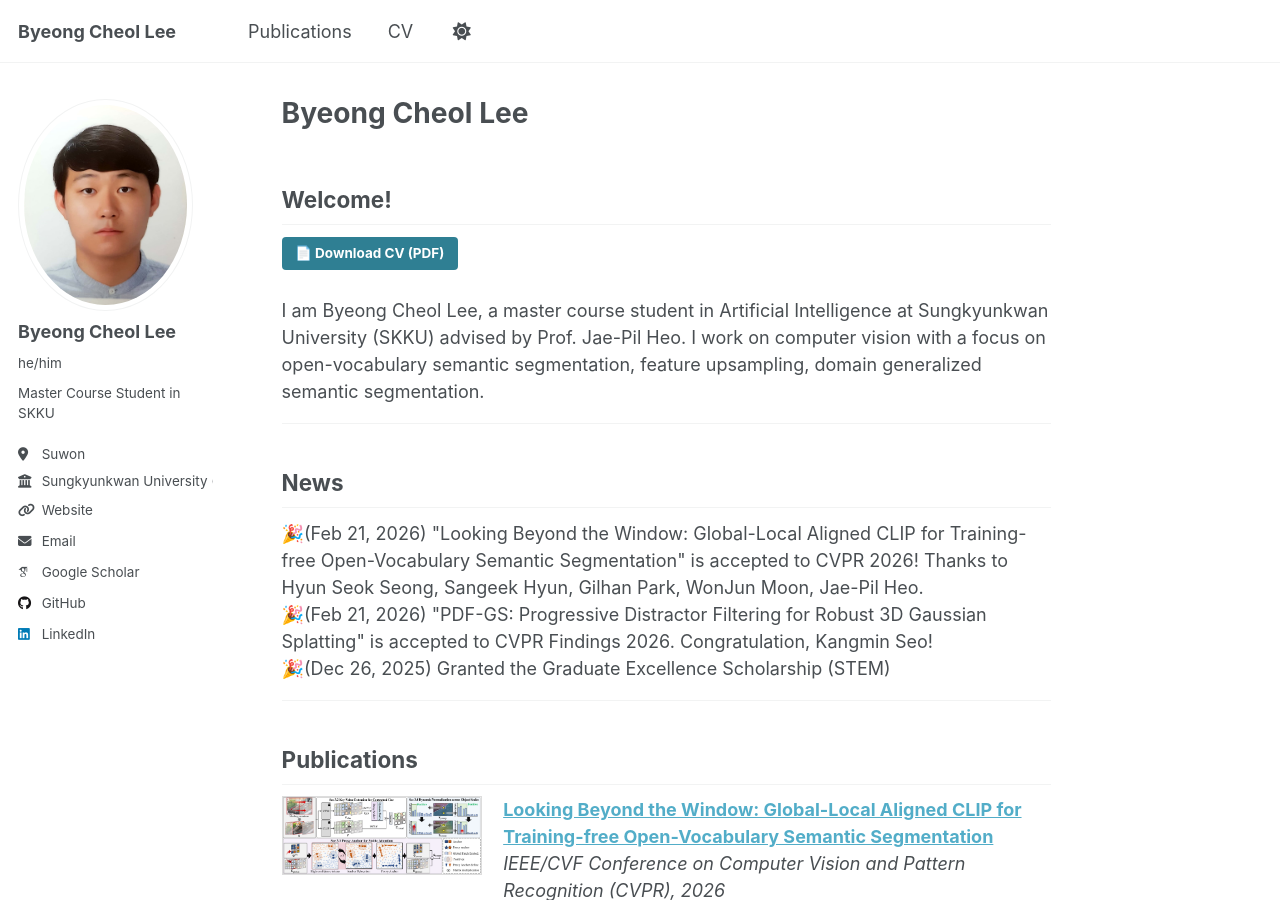
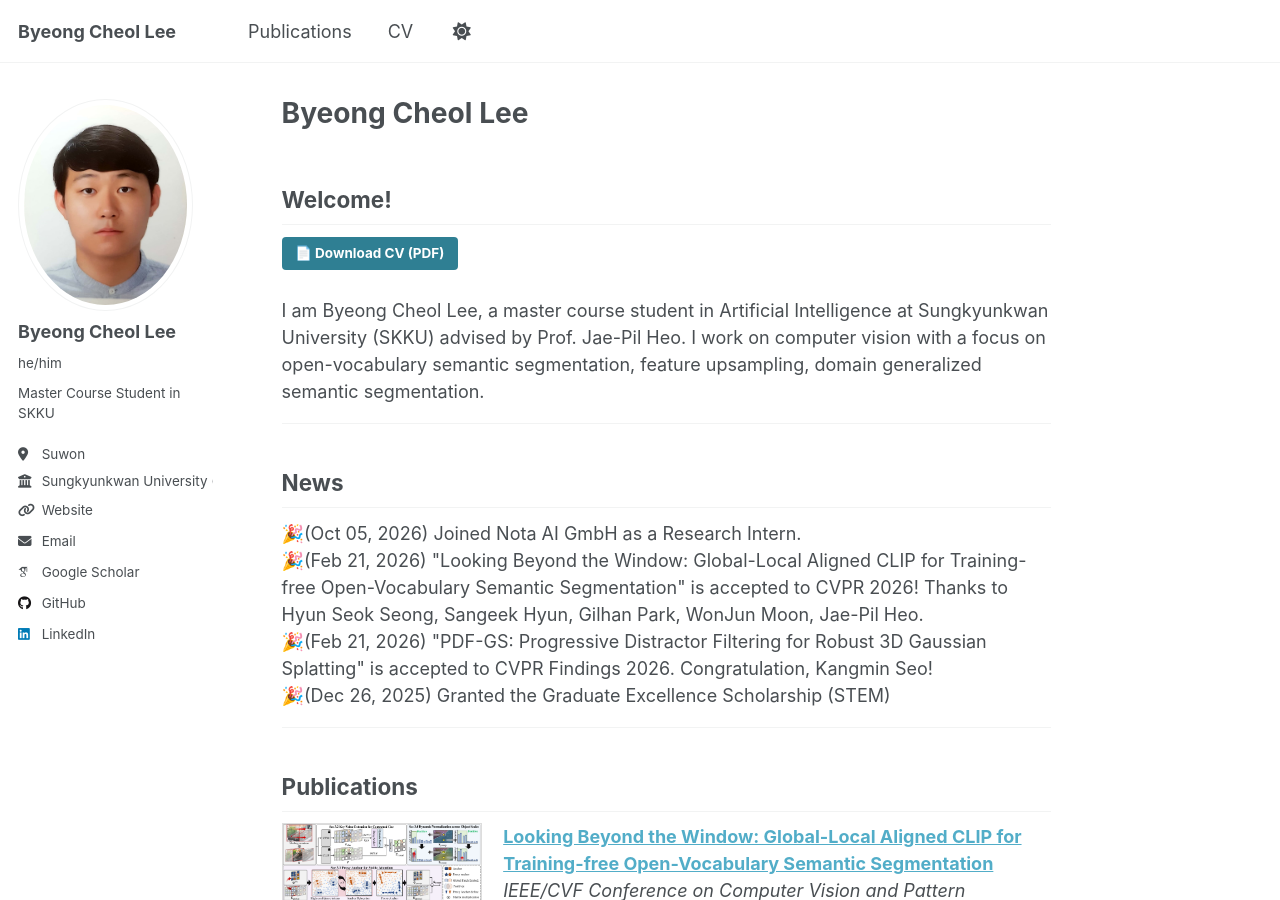
Before and after one commit to 2btlFe/2btlFe.github.io, a Jekyll site: the page built from _pages/about.md, in a window 1280 px wide and 900 px high. Built offline with Jekyll 4.4.1, drawn with Linux system fonts in a browser that asks for light colours; some web fonts are replaced; a script that is not in the unit is left out.

Commit message:
Update resume PDF and add Nota AI internship news
Co-Authored-By: Claude Opus 5.5 <noreply@anthropic.com>

```diff
--- a/_pages/about.md
+++ b/_pages/about.md
@@ -18,6 +18,9 @@ I am Byeong Cheol Lee, a master course student in Artificial Intelligence at Sun
 ---
 
 ## News
+<div>
+🎉(Oct 05, 2026) Joined Nota AI GmbH as a Research Intern.
+</div>
 <div>
 🎉(Feb 21, 2026) "Looking Beyond the Window: Global-Local Aligned CLIP for Training-free Open-Vocabulary Semantic Segmentation" is accepted to CVPR 2026! Thanks to Hyun Seok Seong, Sangeek Hyun, Gilhan Park, WonJun Moon, Jae-Pil Heo.
 </div>
```
Also changed, not shown: 1 other file.
